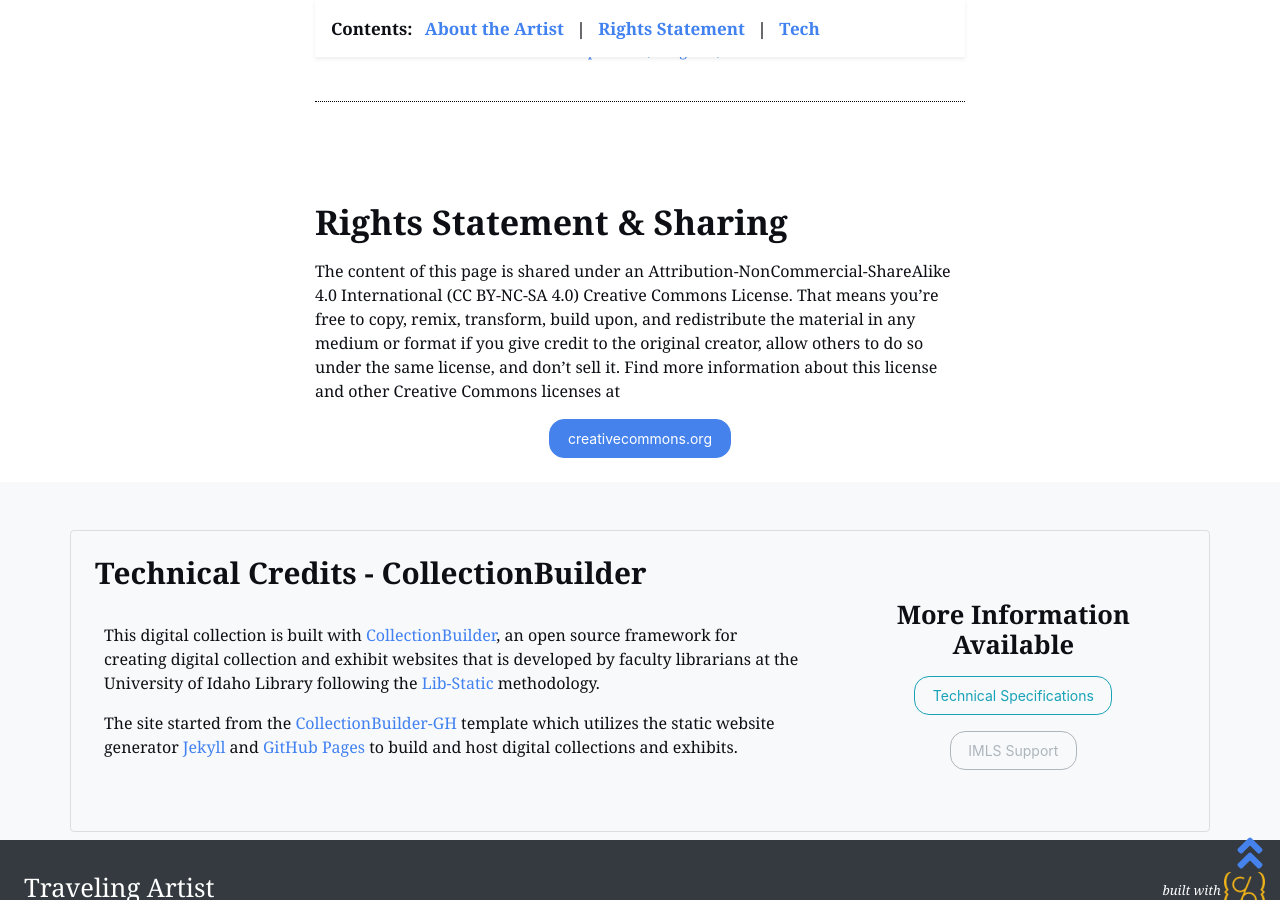
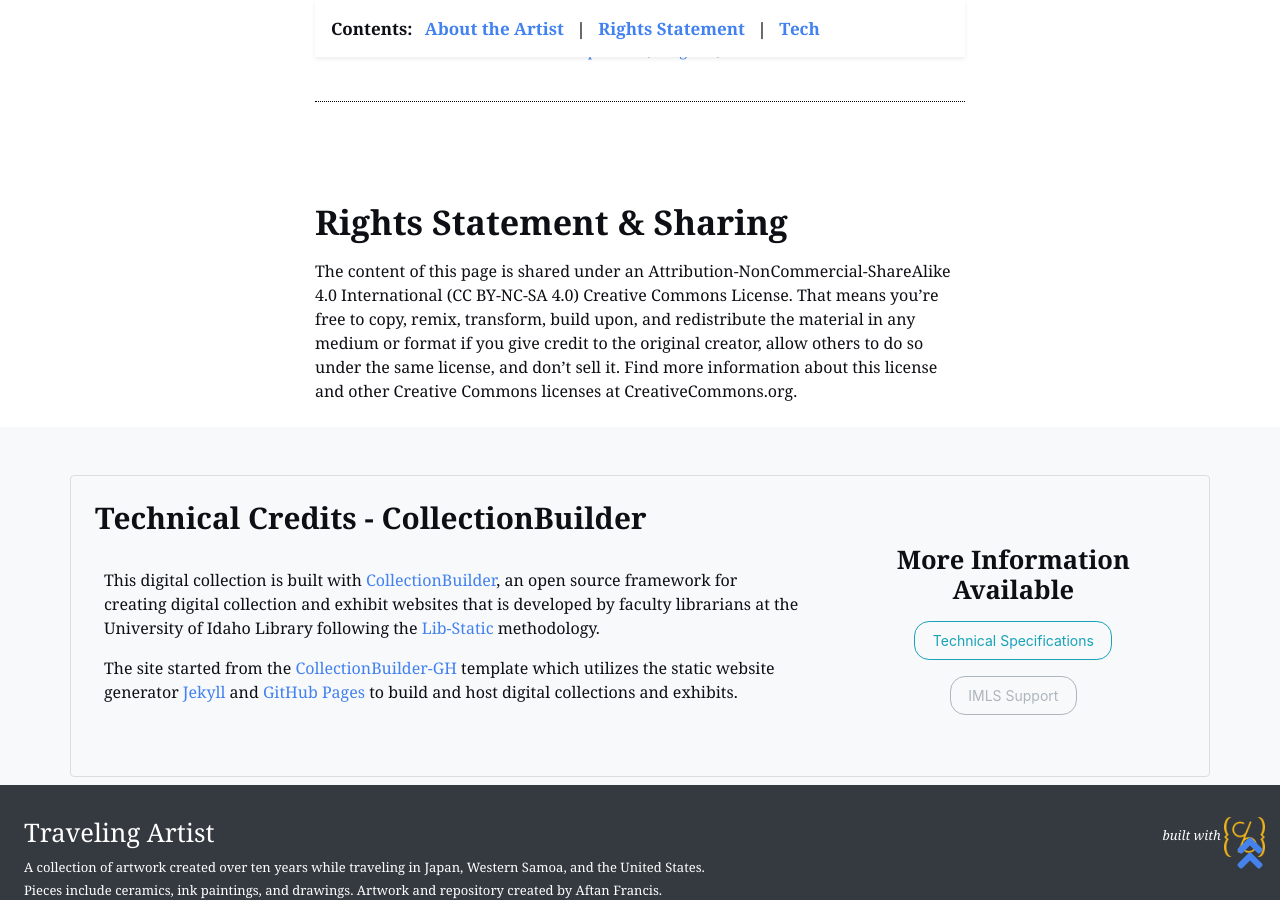
Before and after one commit to afran12/AFrancis-Portfolio, a Jekyll site: the page built from pages/about.md, in a window 1280 px wide and 900 px high, scrolled down 1121 px. Built offline with Jekyll 4.4.1, drawn with Linux system fonts in a browser that asks for light colours; nearby versions of some CDN libraries; some web fonts are replaced; some of the changed lines change nothing that is shown.

Commit message:
Update about.md

```diff
--- a/pages/about.md
+++ b/pages/about.md
@@ -18,5 +18,4 @@
 {% include feature/image.html objectid="pen05" width="25" %}
 
 ## Rights Statement & Sharing
-The content of this page is shared under an Attribution-NonCommercial-ShareAlike 4.0 International (CC BY-NC-SA 4.0) Creative Commons License. That means you're free to copy, remix, transform, build upon, and redistribute the material in any medium or format if you give credit to the original creator, allow others to do so under the same license, and don't sell it. Find more information about this license and other Creative Commons licenses at
-{% include feature/button.html text="creativecommons.org" link="https://creativecommons.org/licenses/by-nc-sa/4.0/" color="primary" centered=true %}
+The content of this page is shared under an Attribution-NonCommercial-ShareAlike 4.0 International (CC BY-NC-SA 4.0) Creative Commons License. That means you're free to copy, remix, transform, build upon, and redistribute the material in any medium or format if you give credit to the original creator, allow others to do so under the same license, and don't sell it. Find more information about this license and other Creative Commons licenses at CreativeCommons.org.
```
